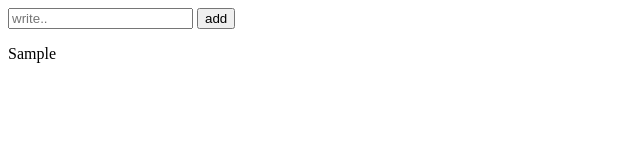
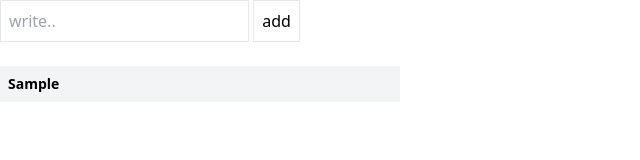
Before and after one commit to Afsinur/airDevs-js, a plain HTML site: page todo-app/index.html in a window 1280 px wide. Both pictures are taken after typing "Sample" into the empty fields and a click on the input "add". Shown: the whole page, without its empty margins (0-640 px from the left). Drawn offline with nearby package versions, Linux system fonts and the light colour scheme.

Commit message:
part e | After removing showing data to page

```diff
--- a/todo-app/index.html
+++ b/todo-app/index.html
@@ -5,13 +5,19 @@
     <meta name="viewport" content="width=device-width, initial-scale=1.0" />
     <title>todo app</title>
     <script src="./js/app.js" defer></script>
+    <script src="https://cdn.tailwindcss.com"></script>
   </head>
   <body>
     <form data-todo-form>
-      <input type="text" name="textData" placeholder="write.." />
-      <input type="submit" value="add" />
+      <input
+        type="text"
+        name="textData"
+        placeholder="write.."
+        class="p-2 border"
+      />
+      <input type="submit" value="add" class="p-2 border" />
     </form>
 
-    <div data-todo-list></div>
+    <div data-todo-list class="w-[400px] my-6 grid gap-2"></div>
   </body>
 </html>
--- a/todo-app/js/app.js
+++ b/todo-app/js/app.js
@@ -2,6 +2,28 @@ let todoForm = document.querySelector("[data-todo-form]");
 let todoListContainer = document.querySelector("[data-todo-list]");
 
 let dataBase = [];
+
+function deleteAndReturnAnArray(e) {
+  let filteredArray = dataBase.filter((obj, i) => {
+    if (obj.id != e) {
+      return true;
+    }
+  });
+
+  return filteredArray;
+}
+
+function runAfterAddClick() {
+  let allTodoP = document.querySelectorAll("[data-todo-id]");
+
+  allTodoP.forEach((itm) => {
+    itm.addEventListener("dblclick", (e) => {
+      //after delete update database
+      dataBase = deleteAndReturnAnArray(e.target.dataset.todoId);
+      showDbToHtmlPage();
+    });
+  });
+}
 
 todoForm.addEventListener("submit", (e) => {
   //preventing the default behavour of the from
@@ -9,54 +31,26 @@ todoForm.addEventListener("submit", (e) => {
   //getting the input value
   let val = e.target.textData.value;
   //making an object for "dataBase"
-  let obj = { id: mkId(), todo: val };
+  let obj = { id: `id_${Date.now()}`, todo: val };
   //saving the data
   dataBase.push(obj);
+  showDbToHtmlPage();
+  //reseting the form's inputs value
+  e.target.reset();
+});
+
+function showDbToHtmlPage() {
   //shoing the data to the html page
   todoListContainer.innerHTML = "";
   dataBase.forEach((obj, i) => {
     todoListContainer.innerHTML += `
-      <p data-todo-id="${obj.id}">${obj.todo}</p>
-    `;
+      <p data-todo-id="${obj.id}" class="p-2 bg-gray-100 cursor-pointer text-sm font-semibold">
+        <span class="select-none pointer-events-none">
+          ${obj.todo}
+        </span>
+      </p>
+      `;
   });
-  console.log(dataBase);
 
-  let allTodoP = document.querySelectorAll("[data-todo-id]");
-  allTodoP.forEach((itm) => {
-    itm.addEventListener("click", (e) => {
-      console.log(e.target.dataset.todoId);
-    });
-  });
-  //reseting the form's inputs value
-  e.target.reset();
-});
-
-function mkId() {
-  let randomNumber = `${Math.random()}`;
-  let onlyNumbers = randomNumber.slice(2, randomNumber.length);
-  let uniqID = `id_${onlyNumbers}`;
-
-  return uniqID;
+  runAfterAddClick();
 }
-
-// const arr = [
-//   { id: "id_5638316917048742", todo: "1. ghum theke utha" },
-//   { id: "id_779154663243744", todo: "2. namaz pora" },
-//   { id: "id_26911164250716624", todo: "3. hatte jaoya" },
-//   { id: "id_10896248764510719", todo: "4. ca khaoya" },
-//   { id: "id_9854961201947519", todo: "5. kaje bosa" },
-// ];
-
-// function deleteAndReturnAnArray(e) {
-//   let filteredArray = arr.filter((obj, i) => {
-//     if (obj.id != e) {
-//       return true;
-//     }
-//   });
-
-//   return filteredArray;
-// }
-
-// let filteredArr = deleteAndReturnAnArray("id_779154663243744");
-
-// console.log(filteredArr);
```
